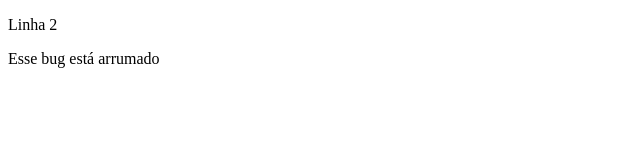
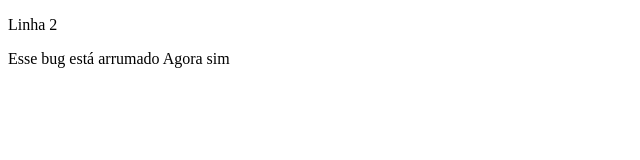
Before and after one commit to diegovolpe/Test, a plain HTML site: page index.html in a window 1280 px wide. Shown: the full height of the page, 0-640 px from the left. Drawn offline with Linux system fonts and the light colour scheme.

```diff
--- a/index.html
+++ b/index.html
@@ -5,5 +5,6 @@
 <body>
 <p class="p1">Linha 2</p>
 Esse bug está arrumado
+Agora sim
 </body>
 </html>
```
